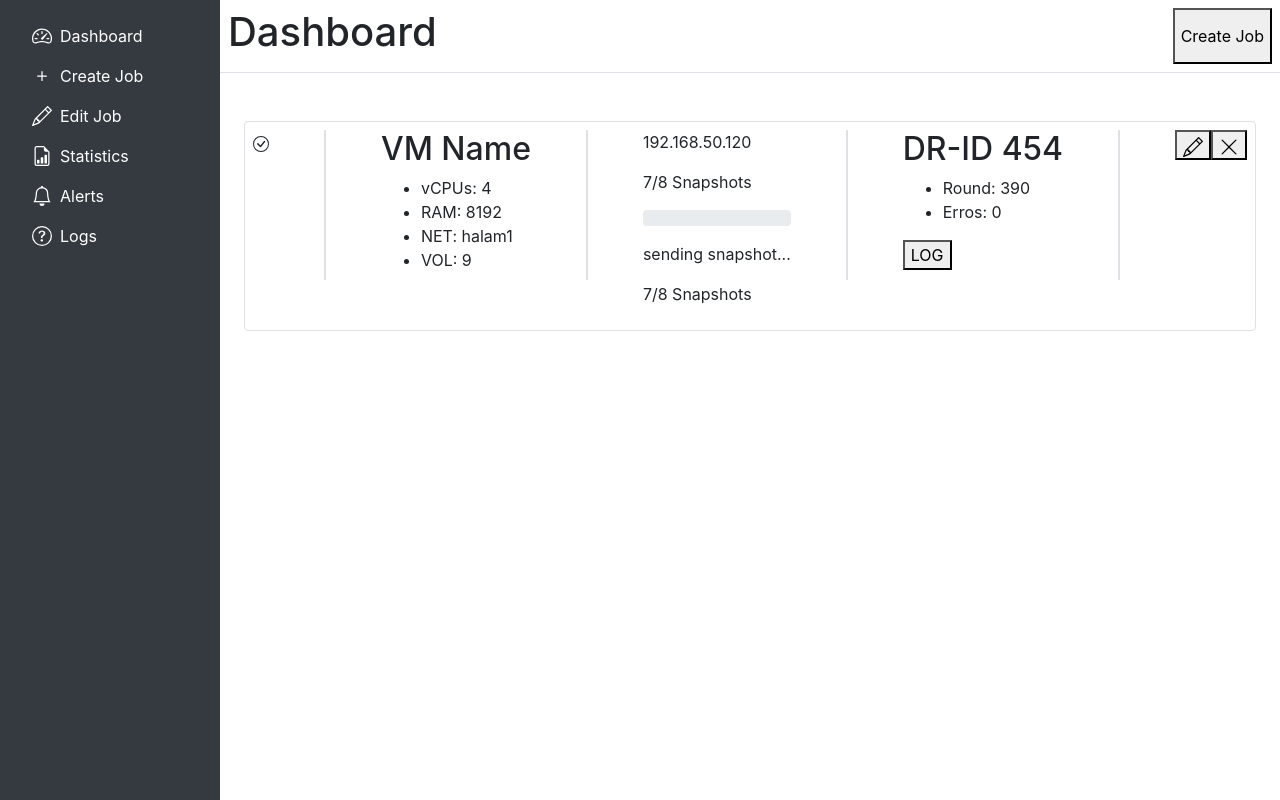
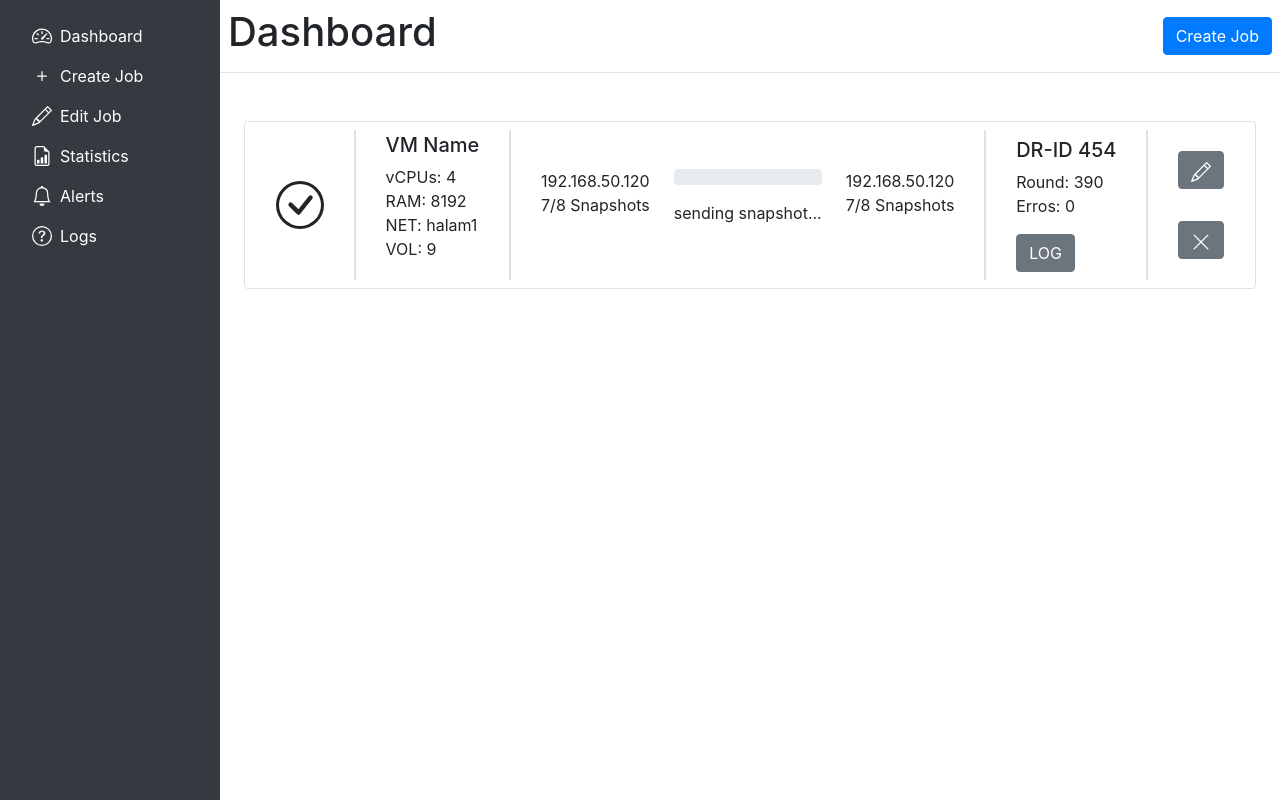
Before and after one commit to Gw3i/dashboard-nuxt, a Nuxt app: page / in a window 1280 px wide. Built offline with nearby package versions, Linux system fonts and the light colour scheme.

Commit message:
Restyle buttons

```diff
--- a/components/Dashboard.vue
+++ b/components/Dashboard.vue
@@ -4,10 +4,10 @@
       <Nav />
       <div class="d-flex flex-column w-100">
         <header
-          class="d-flex p-2 mb-5 w-100 h-auto justify-content-between border-bottom"
+          class="d-flex p-2 mb-5 w-100 h-auto justify-content-between align-items-center border-bottom"
         >
           <h1>Dashboard</h1>
-          <button @click="hello">Create Job</button>
+          <button class="btn btn-primary" @click="hello">Create Job</button>
         </header>
 
         <main class="d-flex justify-content-center">
--- a/components/Job.vue
+++ b/components/Job.vue
@@ -1,12 +1,12 @@
 <template>
   <section
-    class="container-md mx-4 p-2 d-flex justify-content-between border rounded"
+    class="container-md mx-4 py-2 px-3 d-flex justify-content-around align-items-center border rounded"
   >
     <div>
       <svg
         xmlns="http://www.w3.org/2000/svg"
-        width="16"
-        height="16"
+        width="48"
+        height="48"
         fill="currentColor"
         class="bi bi-check-circle"
         viewBox="0 0 16 16"
@@ -21,8 +21,8 @@
     </div>
     <div class="border round" style="height: 150px" />
     <article>
-      <h2>VM Name</h2>
-      <ul>
+      <h2 class="h5">VM Name</h2>
+      <ul class="list-unstyled">
         <li>vCPUs: 4</li>
         <li>RAM: 8192</li>
         <li>NET: halam1</li>
@@ -30,25 +30,32 @@
       </ul>
     </article>
     <div class="border round" style="height: 150px" />
-    <article>
-      <p>192.168.50.120</p>
-      <p>7/8 Snapshots</p>
-      <b-progress :value="value" :max="max" class="mb-3"></b-progress>
-      <p>sending snapshot...</p>
-      <p>7/8 Snapshots</p>
+    <article class="d-flex justify-content-evenly">
+      <ul class="list-unstyled">
+        <li>192.168.50.120</li>
+        <li>7/8 Snapshots</li>
+      </ul>
+      <div class="px-4">
+        <b-progress :value="value" :max="max" class="mb-3"></b-progress>
+        <p>sending snapshot...</p>
+      </div>
+      <ul class="list-unstyled">
+        <li>192.168.50.120</li>
+        <li>7/8 Snapshots</li>
+      </ul>
     </article>
     <div class="border round" style="height: 150px" />
     <article>
-      <h2>DR-ID 454</h2>
-      <ul>
+      <h2 class="h5">DR-ID 454</h2>
+      <ul class="list-unstyled">
         <li>Round: 390</li>
         <li>Erros: 0</li>
       </ul>
-      <button type="button">LOG</button>
+      <button type="button" class="btn btn-secondary">LOG</button>
     </article>
     <div class="border round" style="height: 150px" />
-    <article>
-      <button>
+    <article class="d-flex flex-column">
+      <button class="btn btn-secondary my-3">
         <svg
           xmlns="http://www.w3.org/2000/svg"
           width="20"
@@ -61,7 +68,7 @@
             d="M12.146.146a.5.5 0 0 1 .708 0l3 3a.5.5 0 0 1 0 .708l-10 10a.5.5 0 0 1-.168.11l-5 2a.5.5 0 0 1-.65-.65l2-5a.5.5 0 0 1 .11-.168l10-10zM11.207 2.5 13.5 4.793 14.793 3.5 12.5 1.207 11.207 2.5zm1.586 3L10.5 3.207 4 9.707V10h.5a.5.5 0 0 1 .5.5v.5h.5a.5.5 0 0 1 .5.5v.5h.293l6.5-6.5zm-9.761 5.175-.106.106-1.528 3.821 3.821-1.528.106-.106A.5.5 0 0 1 5 12.5V12h-.5a.5.5 0 0 1-.5-.5V11h-.5a.5.5 0 0 1-.468-.325z"
           />
         </svg></button
-      ><button>
+      ><button class="btn btn-secondary my-3">
         <svg
           xmlns="http://www.w3.org/2000/svg"
           width="20"
```
